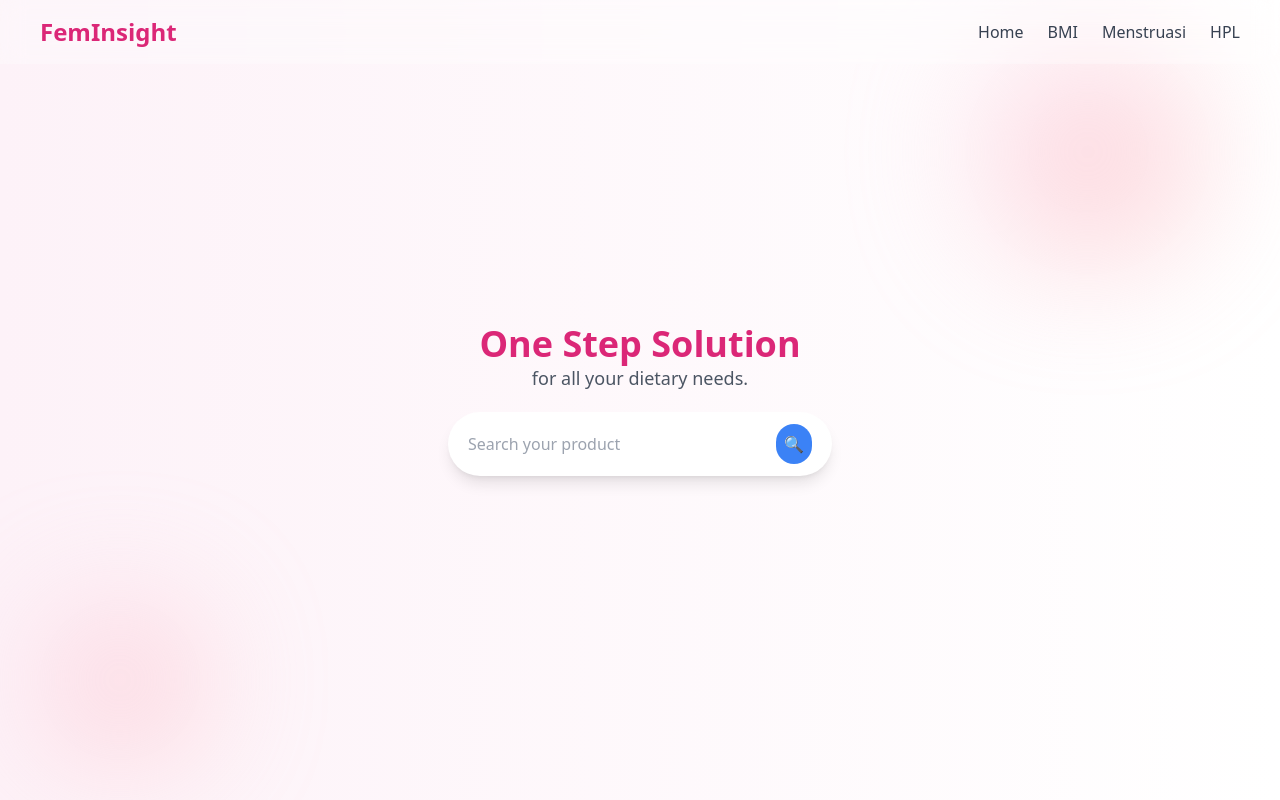
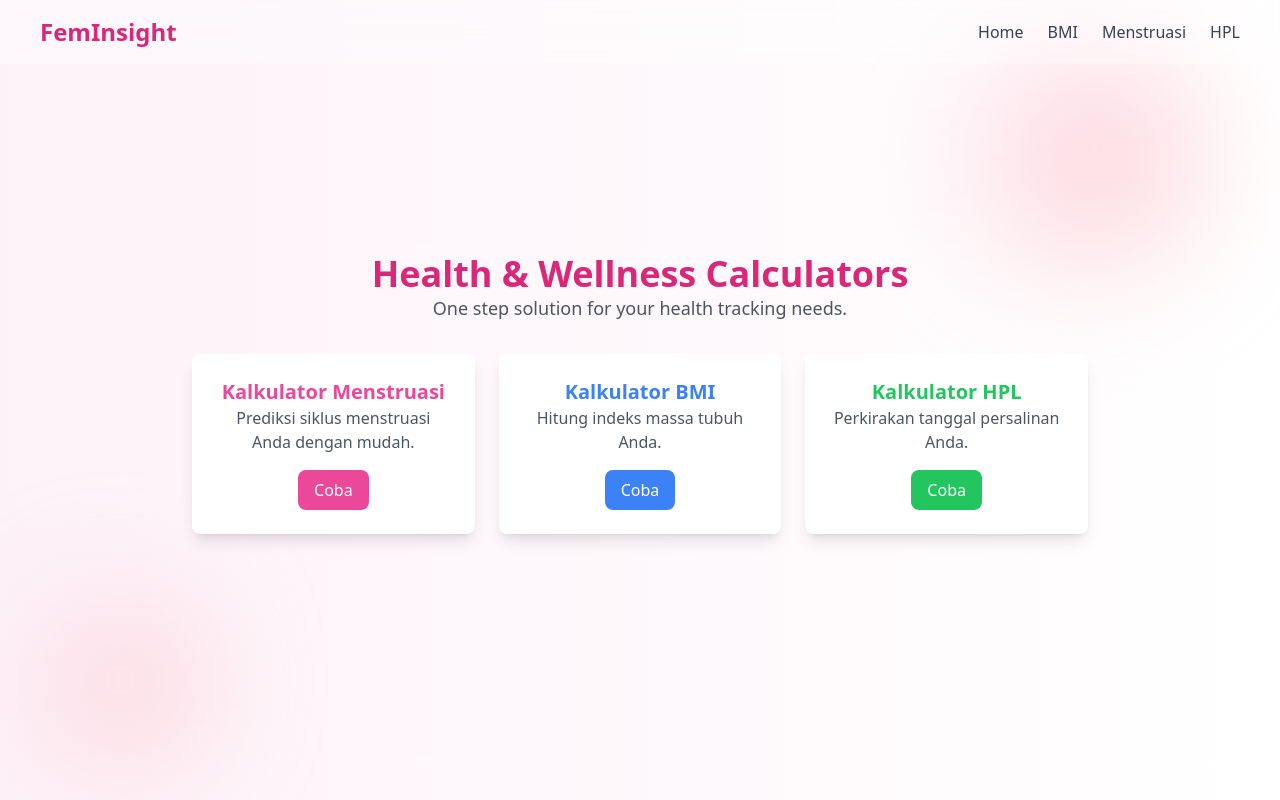
Before and after one commit to silviansi/feminsight, a Vue app: page / in a window 1280 px wide. Built offline with nearby package versions, Linux system fonts and the light colour scheme.

Commit message:
update landing page views

```diff
--- a/src/views/Home.vue
+++ b/src/views/Home.vue
@@ -1,21 +1,34 @@
 <template>
-    <div class="relative h-screen flex items-center justify-center bg-gradient-to-r from-pink-50 to-white">
-        <!-- Dekorasi Lingkaran -->
-        <div class="absolute top-10 right-20 w-56 h-56 bg-gradient-to-br from-pink-200 to-red-300 rounded-full blur-3xl opacity-50"></div>
-        <div class="absolute bottom-10 left-10 w-40 h-40 bg-gradient-to-br from-pink-200 to-red-300 rounded-full blur-3xl opacity-50"></div>
+    <div class="relative min-h-screen flex flex-col items-center justify-center bg-gradient-to-r from-pink-50 to-white px-4">
+      <!-- Dekorasi Lingkaran -->
+      <div class="absolute top-10 right-20 w-56 h-56 bg-gradient-to-br from-pink-200 to-red-300 rounded-full blur-3xl opacity-50"></div>
+      <div class="absolute bottom-10 left-10 w-40 h-40 bg-gradient-to-br from-pink-200 to-red-300 rounded-full blur-3xl opacity-50"></div>
 
-        <!-- Konten -->
-        <div class="relative z-10 text-center">
-            <h1 class="text-4xl font-bold text-pink-600">One Step Solution</h1>
-            <p class="text-lg text-gray-600">for all your dietary needs.</p>
+      <!-- Konten Utama -->
+      <div class="relative z-10 text-center w-full max-w-4xl mb-3">
+        <h1 class="text-3xl sm:text-4xl pt-24 sm:pt-0 font-bold text-pink-600">Health & Wellness Calculators</h1>
+        <p class="text-base sm:text-lg text-gray-600 mb-6">One step solution for your health tracking needs.</p>
 
-            <!-- Search Bar -->
-            <div class="mt-5 flex items-center bg-white rounded-full shadow-lg px-5 py-3 w-96">
-            <input type="text" placeholder="Search your product" class="w-full outline-none bg-transparent text-gray-600">
-            <button class="ml-2 p-2 bg-blue-500 text-white rounded-full">
-                🔍
-            </button>
-            </div>
+        <!-- Navigasi Kalkulator -->
+        <div class="mt-8 grid grid-cols-1 sm:grid-cols-2 lg:grid-cols-3 gap-6 w-full">
+          <div class="p-6 bg-white rounded-lg shadow-lg text-center flex flex-col items-center">
+            <h2 class="text-lg sm:text-xl font-semibold text-pink-500">Kalkulator Menstruasi</h2>
+            <p class="text-gray-600 mb-4 text-sm sm:text-base">Prediksi siklus menstruasi Anda dengan mudah.</p>
+            <a href="/menstruasi" class="mt-auto px-4 py-2 bg-pink-500 text-white rounded-lg hover:bg-pink-700">Coba</a>
+          </div>
+
+          <div class="p-6 bg-white rounded-lg shadow-lg text-center flex flex-col items-center">
+            <h2 class="text-lg sm:text-xl font-semibold text-blue-500">Kalkulator BMI</h2>
+            <p class="text-gray-600 mb-4 text-sm sm:text-base">Hitung indeks massa tubuh Anda.</p>
+            <a href="/bmi" class="mt-auto px-4 py-2 bg-blue-500 text-white rounded-lg hover:bg-blue-700">Coba</a>
+          </div>
+
+          <div class="p-6 bg-white rounded-lg shadow-lg text-center flex flex-col items-center">
+            <h2 class="text-lg sm:text-xl font-semibold text-green-500">Kalkulator HPL</h2>
+            <p class="text-gray-600 mb-4 text-sm sm:text-base">Perkirakan tanggal persalinan Anda.</p>
+            <a href="/hpl" class="mt-auto px-4 py-2 bg-green-500 text-white rounded-lg hover:bg-green-700">Coba</a>
+          </div>
         </div>
+      </div>
     </div>
 </template>
```
